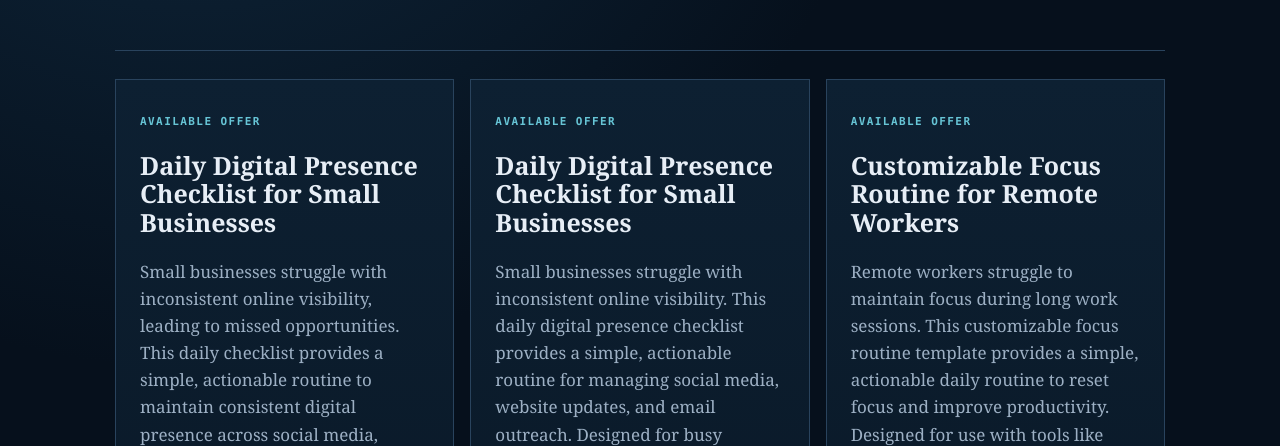
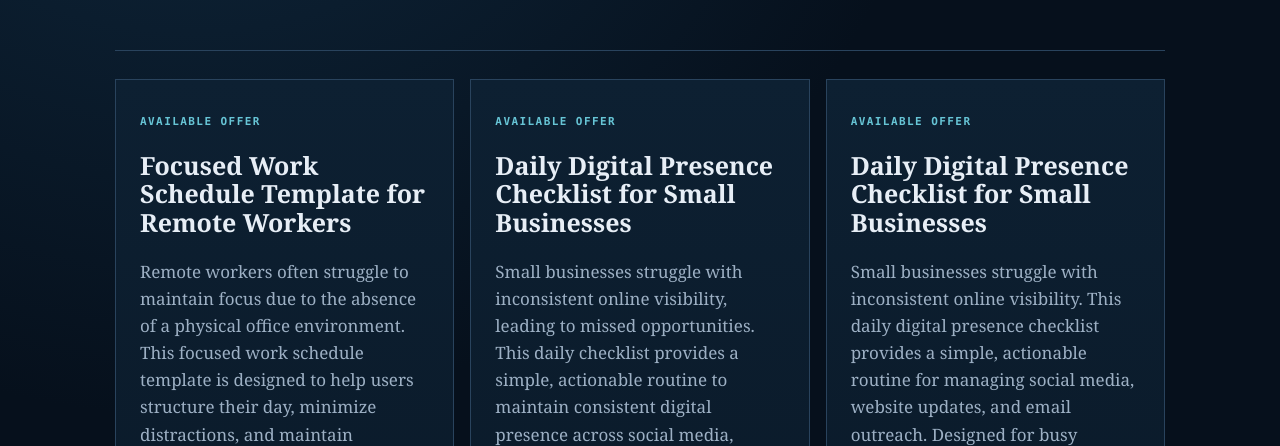
Before and after one commit to GrahamPinnell-hub/revenue-lab-public, a plain HTML site: page index.html in a window 1280 px wide. Shown: the part 354-800 px from the top of the page. Drawn offline with Linux system fonts and the light colour scheme.

Commit message:
Update public offer catalog

```diff
--- a/index.html
+++ b/index.html
@@ -1,7 +1,8 @@
 <!doctype html><html lang="en"><head><meta charset="utf-8"><meta name="viewport" content="width=device-width,initial-scale=1">
 <meta name="description" content="Independent fixed-scope digital services and practical deliverables."><title>Vulcan Industries | Available Offers</title>
 <style>:root{color-scheme:dark;--bg:#06101c;--panel:#0b1928;--line:#29435d;--text:#e7eef6;--muted:#9db0c4;--cyan:#67c5d6;--amber:#d5a94d}*{box-sizing:border-box}body{margin:0;background:radial-gradient(circle at 15% 0,#102a40,transparent 34%),var(--bg);color:var(--text);font:17px/1.6 Georgia,serif}main{width:min(1050px,calc(100% - 32px));margin:7vh auto}header{padding:36px 0;border-bottom:1px solid var(--line)}.eyebrow,.status{font:700 11px/1.3 Consolas,monospace;letter-spacing:.13em;color:var(--cyan)}h1{font-size:clamp(42px,7vw,74px);line-height:1;margin:.2em 0}header p{max-width:650px;color:var(--muted)}section{display:grid;grid-template-columns:repeat(auto-fit,minmax(290px,1fr));gap:16px;padding:28px 0}article{padding:24px;border:1px solid var(--line);background:linear-gradient(180deg,#0d2032,#091725)}h2{font-size:25px;line-height:1.15}article p{color:var(--muted)}article div{display:flex;align-items:center;justify-content:space-between;gap:18px;margin-top:24px}a{padding:10px 14px;background:var(--amber);color:#07111d;text-decoration:none;font:700 13px Consolas,monospace}footer{padding:18px 0;border-top:1px solid var(--line);color:var(--muted);font:12px Consolas,monospace}</style></head>
-<body><main><header><p class="eyebrow">VULCAN INDUSTRIES / PUBLIC CATALOG</p><h1>Practical work, clearly scoped.</h1><p>Browse independent offers below. Confirm scope, timing, and terms by email before sending payment.</p></header><section><article><p class="status">AVAILABLE OFFER</p><h2>Daily Digital Presence Checklist for Small Businesses</h2><p>Small businesses struggle with inconsistent online visibility, leading to missed opportunities. This daily checklist provides a simple, actionable routine to maintain consistent digital presence across social media, website, and email. Designed for small business owners with limited time or expertise, it requires no software or subscriptions. Use every morning to build trust and visibility through consistent, focused actions.</p><div><strong>One-time fee of $9.99</strong><a href="https://grahampinnell-hub.github.io/revenue-lab-public/offers/action_53b034813560-daily-digital-presence-checklist.html">View offer</a></div></article>
+<body><main><header><p class="eyebrow">VULCAN INDUSTRIES / PUBLIC CATALOG</p><h1>Practical work, clearly scoped.</h1><p>Browse independent offers below. Confirm scope, timing, and terms by email before sending payment.</p></header><section><article><p class="status">AVAILABLE OFFER</p><h2>Focused Work Schedule Template for Remote Workers</h2><p>Remote workers often struggle to maintain focus due to the absence of a physical office environment. This focused work schedule template is designed to help users structure their day, minimize distractions, and maintain productivity. It includes daily and weekly planning components, time blocks for deep work, breaks, and task transitions. The template is a simple, text-based deliverable that can be immediately used without any setup or additional tools. Designed for immediate adoption by remote professionals seeking to improve concentration and workflow efficiency.</p><div><strong>$5.00 via Base USDC</strong><a href="https://grahampinnell-hub.github.io/revenue-lab-public/offers/action_3d64633b5e32-focused-work-schedule-remote.html">View offer</a></div></article>
+<article><p class="status">AVAILABLE OFFER</p><h2>Daily Digital Presence Checklist for Small Businesses</h2><p>Small businesses struggle with inconsistent online visibility, leading to missed opportunities. This daily checklist provides a simple, actionable routine to maintain consistent digital presence across social media, website, and email. Designed for small business owners with limited time or expertise, it requires no software or subscriptions. Use every morning to build trust and visibility through consistent, focused actions.</p><div><strong>One-time fee of $9.99</strong><a href="https://grahampinnell-hub.github.io/revenue-lab-public/offers/action_53b034813560-daily-digital-presence-checklist.html">View offer</a></div></article>
 <article><p class="status">AVAILABLE OFFER</p><h2>Daily Digital Presence Checklist for Small Businesses</h2><p>Small businesses struggle with inconsistent online visibility. This daily digital presence checklist provides a simple, actionable routine for managing social media, website updates, and email outreach. Designed for busy owners, it includes 7 daily tasks with clear instructions to build consistent online presence in under 10 minutes per day.</p><div><strong>One-time fee of $9.99</strong><a href="https://grahampinnell-hub.github.io/revenue-lab-public/offers/action_003834eb236a-daily-digital-presence-checklist.html">View offer</a></div></article>
 <article><p class="status">AVAILABLE OFFER</p><h2>Customizable Focus Routine for Remote Workers</h2><p>Remote workers struggle to maintain focus during long work sessions. This customizable focus routine template provides a simple, actionable daily routine to reset focus and improve productivity. Designed for use with tools like Notion and Todoist, it includes a 10-second breathing exercise, a task reset step, and a reflection prompt. Use this template to build a personalized focus workflow that fits your schedule and workflow.</p><div><strong>$2.99 via Base USDC</strong><a href="https://grahampinnell-hub.github.io/revenue-lab-public/offers/action_ceca42233a40-customizable-focus-routine-remote-workers.html">View offer</a></div></article>
 <article><p class="status">AVAILABLE OFFER</p><h2>Task-Tracking Template for Remote Teams</h2><p>Small businesses with under $1000 annual budgets often struggle to coordinate tasks across remote teams. This simple, printable PDF task-tracking template helps teams align goals, assign responsibilities, and track progress without expensive software. Designed for ease of use, it delivers immediate value to busy founders and managers.</p><div><strong>$5.00 via Base USDC</strong><a href="https://grahampinnell-hub.github.io/revenue-lab-public/offers/action_45f6020b283a-task-tracking-template-remote-teams.html">View offer</a></div></article></section><footer>STATIC CATALOG / NO TRACKING / OFFERS UPDATED FROM VERIFIED PUBLICATION RECEIPTS</footer></main></body></html>
```
